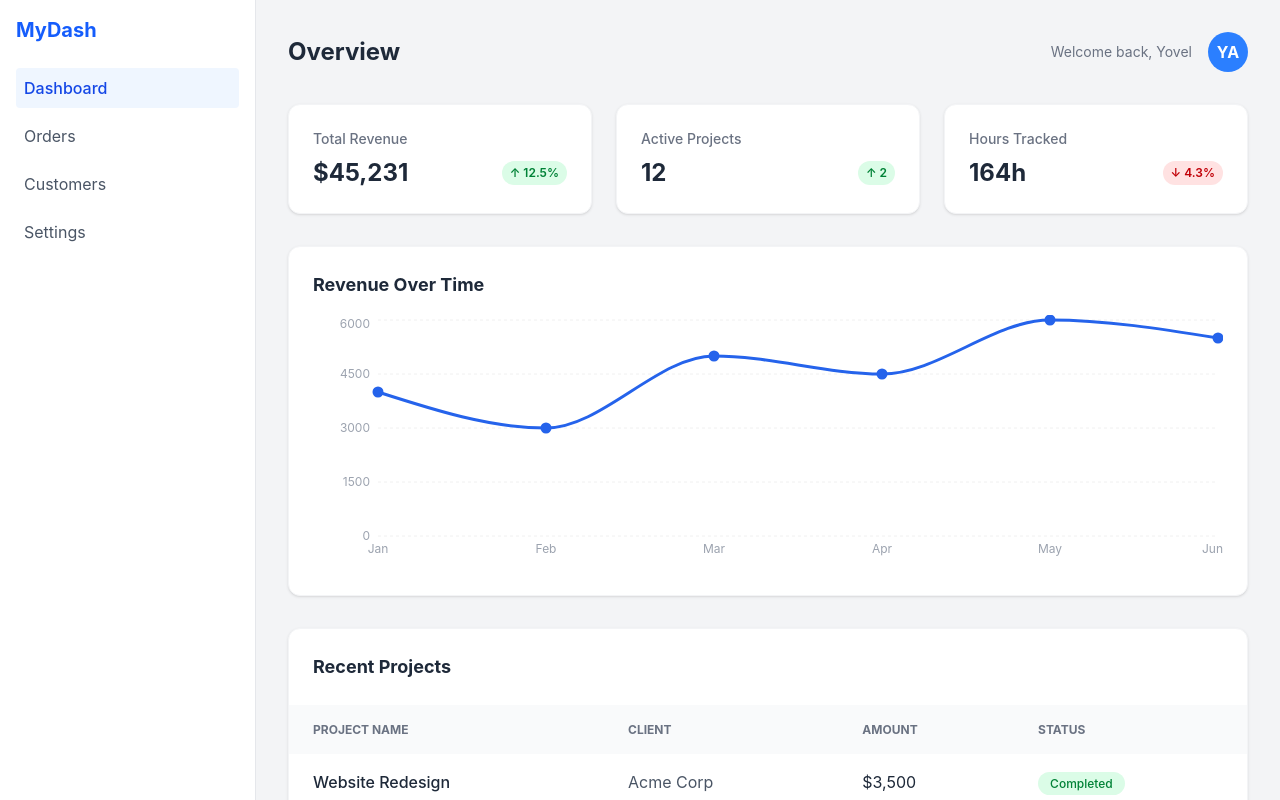
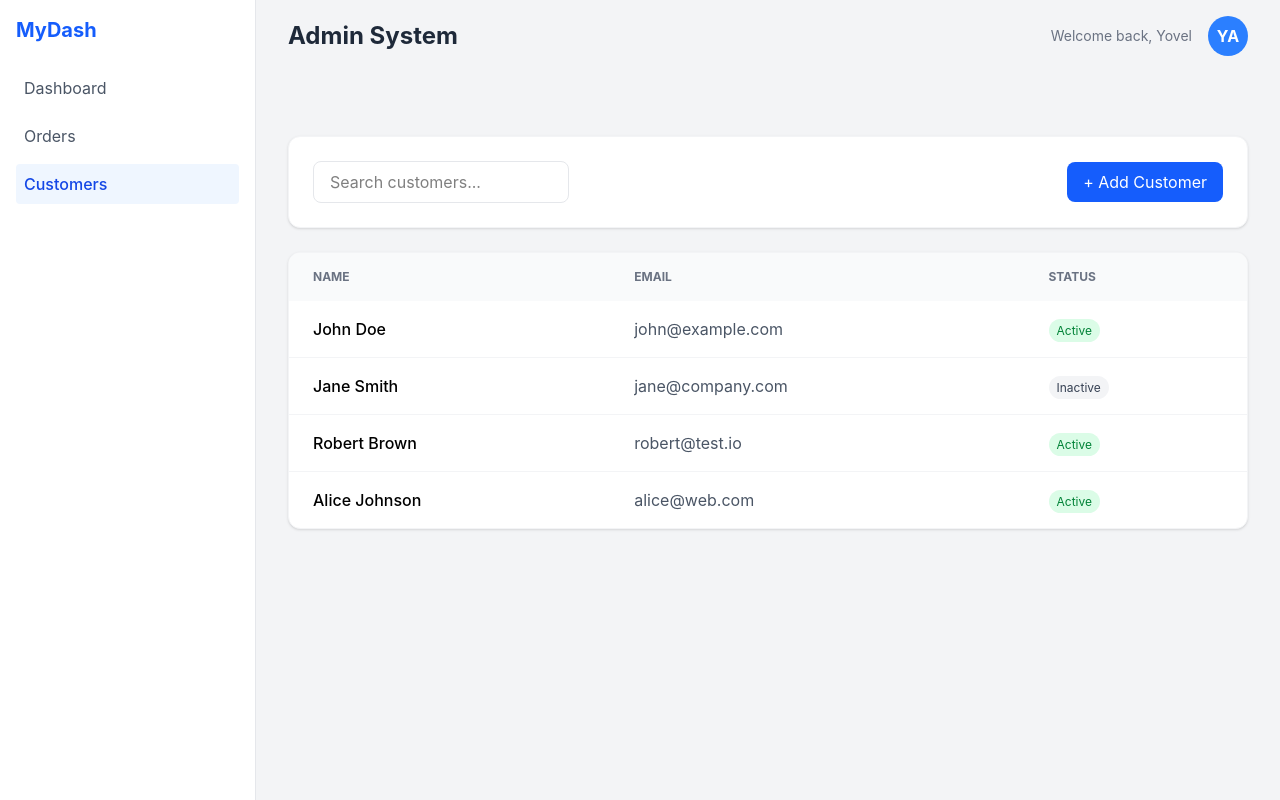
Before and after one commit to Yovel-sys/modern-admin-dashboard, a React (Vite) app: page /customers in a window 1280 px wide. Built offline with nearby package versions, Linux system fonts and the light colour scheme.

Commit message:
added customers

```diff
--- a/src/App.jsx
+++ b/src/App.jsx
@@ -1,42 +1,29 @@
+import {BrowserRouter as Router, Routes, Route} from "react-router-dom";
 import Sidebar from "./components/Sidebar";
 import Header from "./components/Header";
-import StatsCard from "./components/StatsCard";
-import SalesChart from "./components/SalesChart";
-import ProjectTable from "./components/ProjectTable";
+import DashboardHome from "./pages/DashboardHome";
+import Orders from "./pages/Orders";
+import Customers from "./pages/Customers";
 
 function App() {
   return (
-    <div className="flex h-screen bg-gray-100 font-sans text-left" dir="ltr">
-      <Sidebar />
-      <main className="flex-1 p-8 overflow-y-auto">
-        <Header title="Overview" />
+    <Router>
+      <div className="flex h-screen bg-gray-100 font-sans text-left" dir="ltr">
+        <Sidebar />
 
-        <div className="grid grid-cols-1 md:grid-cols-3 gap-6 mb-8">
-          <StatsCard
-            title="Total Revenue"
-            value="$45,231"
-            trend="12.5%"
-            trendUp={true}
-          />
-          <StatsCard
-            title="Active Projects"
-            value="12"
-            trend="2"
-            trendUp={true}
-          />
-          <StatsCard
-            title="Hours Tracked"
-            value="164h"
-            trend="4.3%"
-            trendUp={false}
-          />
-        </div>
+        <main className="flex-1 flex flex-col overflow-hidden">
+          <Header title="Admin System" />
 
-        {/* הגרף החדש שלנו */}
-        <SalesChart />
-        <ProjectTable />
-      </main>
-    </div>
+          <div className="flex-1 p-8 overflow-y-auto">
+            <Routes>
+              <Route path="/" element={<DashboardHome />} />
+              <Route path="/orders" element={<Orders />} />
+              <Route path="/customers" element={<Customers />} />
+            </Routes>
+          </div>
+        </main>
+      </div>
+    </Router>
   );
 }
 
--- /dev/null
+++ b/src/Pages/Customers.jsx
@@ -0,0 +1,68 @@
+import {useState} from "react";
+
+const initialCustomers = [
+  {id: 1, name: "John Doe", email: "john@example.com", status: "Active"},
+  {id: 2, name: "Jane Smith", email: "jane@company.com", status: "Inactive"},
+  {id: 3, name: "Robert Brown", email: "robert@test.io", status: "Active"},
+  {id: 4, name: "Alice Johnson", email: "alice@web.com", status: "Active"},
+];
+
+function Customers() {
+  const [searchTerm, setSearchTerm] = useState("");
+
+  const filteredCustomers = initialCustomers.filter(
+    (customer) =>
+      customer.name.toLowerCase().includes(searchTerm.toLowerCase()) ||
+      customer.email.toLowerCase().includes(searchTerm.toLowerCase()),
+  );
+
+  return (
+    <div className="space-y-6">
+      <div className="bg-white p-6 rounded-xl shadow-sm border border-gray-100 flex justify-between items-center">
+        <input
+          type="text"
+          placeholder="Search customers..."
+          className="border border-gray-200 rounded-lg px-4 py-2 w-64 focus:outline-none focus:ring-2 focus:ring-blue-500"
+          onChange={(e) => setSearchTerm(e.target.value)}
+        />
+        <button className="bg-blue-600 text-white px-4 py-2 rounded-lg hover:bg-blue-700 transition-colors">
+          + Add Customer
+        </button>
+      </div>
+
+      <div className="bg-white rounded-xl shadow-sm border border-gray-100 overflow-hidden">
+        <table className="w-full text-left">
+          <thead className="bg-gray-50 text-gray-500 text-xs uppercase">
+            <tr>
+              <th className="px-6 py-4">Name</th>
+              <th className="px-6 py-4">Email</th>
+              <th className="px-6 py-4">Status</th>
+            </tr>
+          </thead>
+          <tbody className="divide-y divide-gray-100">
+            {filteredCustomers.map((customer) => (
+              <tr key={customer.id} className="hover:bg-gray-50">
+                <td className="px-6 py-4 font-medium">{customer.name}</td>
+                <td className="px-6 py-4 text-gray-600">{customer.email}</td>
+                <td className="px-6 py-4">
+                  <span
+                    className={`px-2 py-1 rounded-full text-xs ${customer.status === "Active" ? "bg-green-100 text-green-700" : "bg-gray-100 text-gray-700"}`}
+                  >
+                    {customer.status}
+                  </span>
+                </td>
+              </tr>
+            ))}
+          </tbody>
+        </table>
+        {filteredCustomers.length === 0 && (
+          <div className="p-8 text-center text-gray-500">
+            No customers found.
+          </div>
+        )}
+      </div>
+    </div>
+  );
+}
+
+export default Customers;
--- /dev/null
+++ b/src/Pages/DashboardHome.jsx
@@ -0,0 +1,34 @@
+import StatsCard from "../components/StatsCard";
+import SalesChart from "../components/SalesChart";
+import ProjectTable from "../components/ProjectTable";
+
+function DashboardHome() {
+  return (
+    <>
+      <div className="grid grid-cols-1 md:grid-cols-3 gap-6 mb-8">
+        <StatsCard
+          title="Total Revenue"
+          value="$45,231"
+          trend="12.5%"
+          trendUp={true}
+        />
+        <StatsCard
+          title="Active Projects"
+          value="12"
+          trend="2"
+          trendUp={true}
+        />
+        <StatsCard
+          title="Hours Tracked"
+          value="164h"
+          trend="4.3%"
+          trendUp={false}
+        />
+      </div>
+      <SalesChart />
+      <ProjectTable />
+    </>
+  );
+}
+
+export default DashboardHome;
--- /dev/null
+++ b/src/Pages/Orders.jsx
@@ -0,0 +1,12 @@
+function Orders() {
+  return (
+    <div className="bg-white p-6 rounded-xl shadow-sm border border-gray-100">
+      <h2 className="text-xl font-bold mb-4">Orders Management</h2>
+      <p className="text-gray-600">
+        This is the orders page. You can manage your sales here.
+      </p>
+    </div>
+  );
+}
+
+export default Orders;
--- a/src/components/Header.jsx
+++ b/src/components/Header.jsx
@@ -1,6 +1,6 @@
 function Header({title}) {
   return (
-    <header className="mb-8 flex justify-between items-center">
+    <header className="mb-8 px-8 py-4 flex justify-between items-center">
       <h2 className="text-2xl font-bold text-gray-800">{title}</h2>
       <div className="flex items-center space-x-4">
         <span className="text-sm text-gray-500">Welcome back, Yovel</span>
--- a/src/components/Sidebar.jsx
+++ b/src/components/Sidebar.jsx
@@ -1,20 +1,32 @@
+import {Link, useLocation} from "react-router-dom";
+
 function Sidebar() {
+  const location = useLocation();
+
+  const isActive = (path) => location.pathname === path;
+
   return (
     <aside className="w-64 bg-white border-r border-gray-200 p-4 hidden md:flex flex-col">
       <h1 className="text-xl font-bold text-blue-600 mb-6">MyDash</h1>
       <nav className="space-y-2">
-        <div className="p-2 bg-blue-50 text-blue-700 rounded cursor-pointer font-medium">
+        <Link
+          to="/"
+          className={`block p-2 rounded transition-colors ${isActive("/") ? "bg-blue-50 text-blue-700 font-medium" : "text-gray-600 hover:bg-gray-50"}`}
+        >
           Dashboard
-        </div>
-        <div className="p-2 text-gray-600 hover:bg-gray-50 rounded cursor-pointer transition-colors">
+        </Link>
+        <Link
+          to="/orders"
+          className={`block p-2 rounded transition-colors ${isActive("/orders") ? "bg-blue-50 text-blue-700 font-medium" : "text-gray-600 hover:bg-gray-50"}`}
+        >
           Orders
-        </div>
-        <div className="p-2 text-gray-600 hover:bg-gray-50 rounded cursor-pointer transition-colors">
+        </Link>
+        <Link
+          to="/customers"
+          className={`block p-2 rounded transition-colors ${isActive("/customers") ? "bg-blue-50 text-blue-700 font-medium" : "text-gray-600 hover:bg-gray-50"}`}
+        >
           Customers
-        </div>
-        <div className="p-2 text-gray-600 hover:bg-gray-50 rounded cursor-pointer transition-colors">
-          Settings
-        </div>
+        </Link>
       </nav>
     </aside>
   );
```
